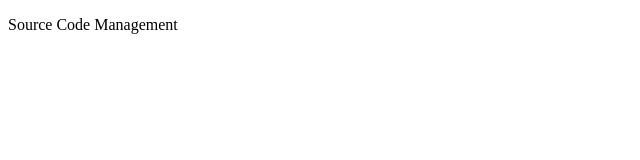
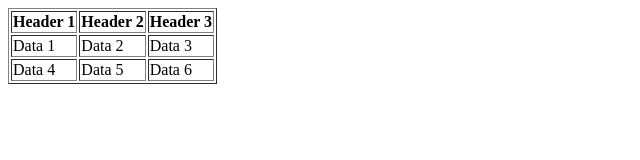
Before and after one commit to Ayeppp/UjianAmali, a plain HTML site: page index.html in a window 1280 px wide. Shown: the whole page, without its empty margins (0-640 px from the left). Drawn offline with Linux system fonts and the light colour scheme.

Commit message:
Update index.html

```diff
--- a/index.html
+++ b/index.html
@@ -1,10 +1,27 @@
 <!DOCTYPE html>
-<html>
+<html lang="en">
+<head>
+<title>Sample Table</title>
+</head>
 <body>
 
-<!-- ini adalah komen -->
-<p>Source Code Management</p>
-
+<table border="1">
+  <tr>
+    <th>Header 1</th>
+    <th>Header 2</th>
+    <th>Header 3</th>
+  </tr>
+  <tr>
+    <td>Data 1</td>
+    <td>Data 2</td>
+    <td>Data 3</td>
+  </tr>
+  <tr>
+    <td>Data 4</td>
+    <td>Data 5</td>
+    <td>Data 6</td>
+  </tr>
+</table>
 
 </body>
 </html>
```
